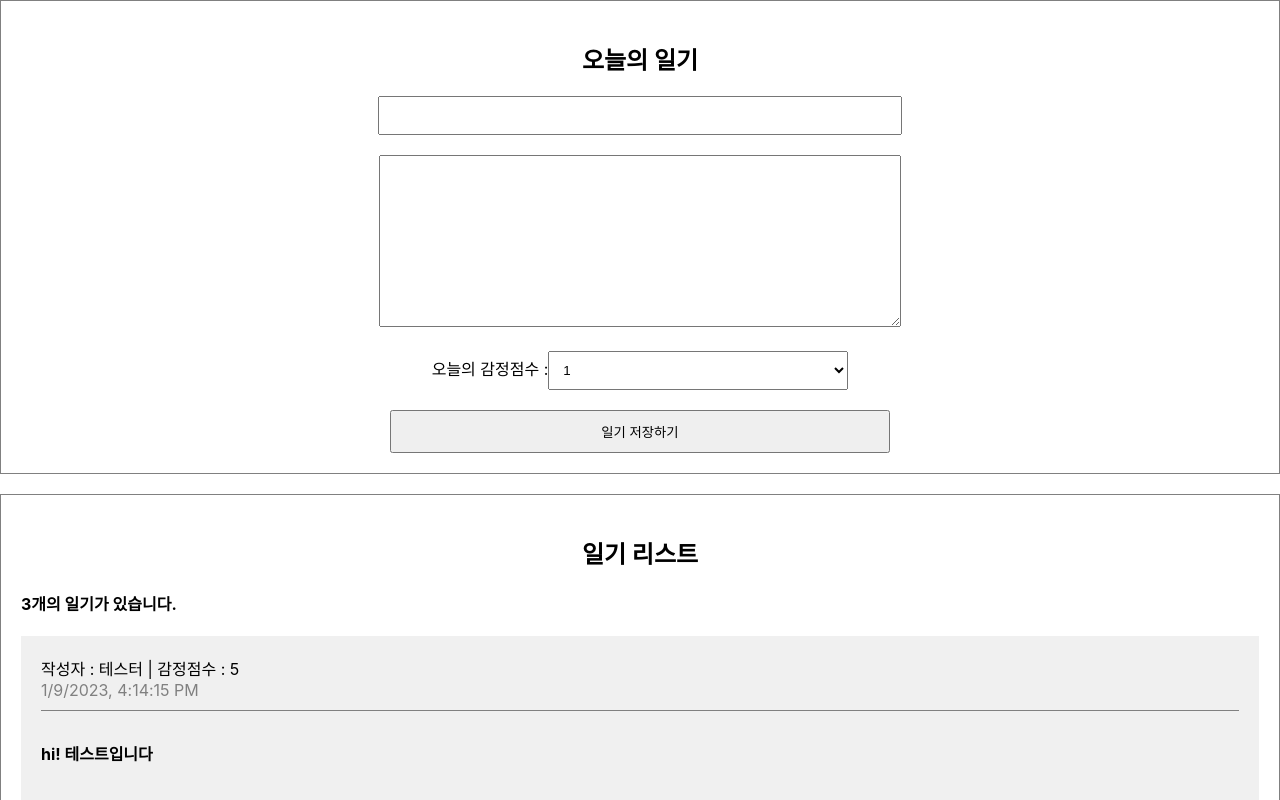
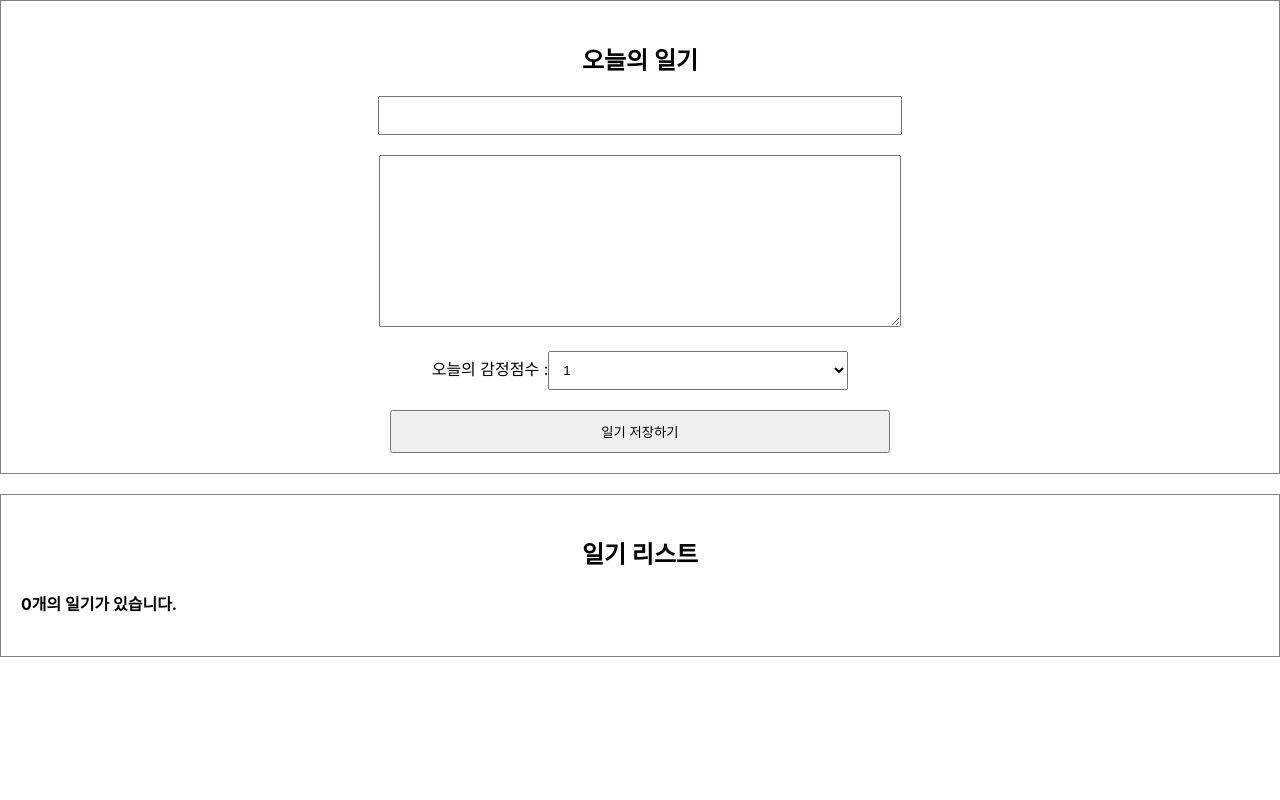
Before and after one commit to do-not-do-that/actDiary, a React (Create React App) app: page / in a window 1280 px wide. Shown: the top 800 px of the page. Built offline with nearby package versions, Linux system fonts and the light colour scheme.

Commit message:
feat : 데이터 추가하기

```diff
--- a/src/App.js
+++ b/src/App.js
@@ -1,36 +1,27 @@
 import './App.css';
 import DiaryEditor from './DiaryEditor';
 import DiaryList from './DiaryList';
-
-const dummyList = [
-  {
-    id: 1,
-    author: '테스터',
-    content: 'hi! 테스트입니다',
-    emotion: 5,
-    created_date: new Date().getTime(),
-  },
-  {
-    id: 2,
-    author: '테스터훈',
-    content: 'hi! 오늘은 오징어 튀김',
-    emotion: 2,
-    created_date: new Date().getTime(),
-  },
-  {
-    id: 3,
-    author: '오킹',
-    content: '굿바이 짜장면',
-    emotion: 1,
-    created_date: new Date().getTime(),
-  },
-];
+import { useState, useRef } from 'react';
 
 function App() {
+  const [data, setData] = useState([]);
+  const dateId = useRef(0);
+  const onCreate = (author, content, emotion) => {
+    const created_date = new Date().getTime();
+    const newItem = {
+      author,
+      content,
+      emotion,
+      created_date,
+      id: dateId.current,
+    };
+    dateId.current += 1;
+    setData([newItem, ...data]);
+  };
   return (
     <div className="App">
-      <DiaryEditor />
-      <DiaryList diaryList={dummyList} />
+      <DiaryEditor onCreate={onCreate} />
+      <DiaryList diaryList={data} />
     </div>
   );
 }
--- a/src/DiaryEditor.js
+++ b/src/DiaryEditor.js
@@ -1,6 +1,6 @@
 import { useRef, useState } from 'react';
 
-const DiaryEditor = () => {
+const DiaryEditor = ({ onCreate }) => {
   const authorInput = useRef(); // DOM 요소 접근 가능
   const contentInput = useRef();
   const [state, setState] = useState({
@@ -26,7 +26,14 @@
       contentInput.current.focus();
       return;
     }
+
+    onCreate(state.author, state.content, state.emotion);
     alert('일기가 저장되었어요!');
+    setState({
+      author: '',
+      content: '',
+      emotion: 1,
+    });
   };
 
   return (
```
